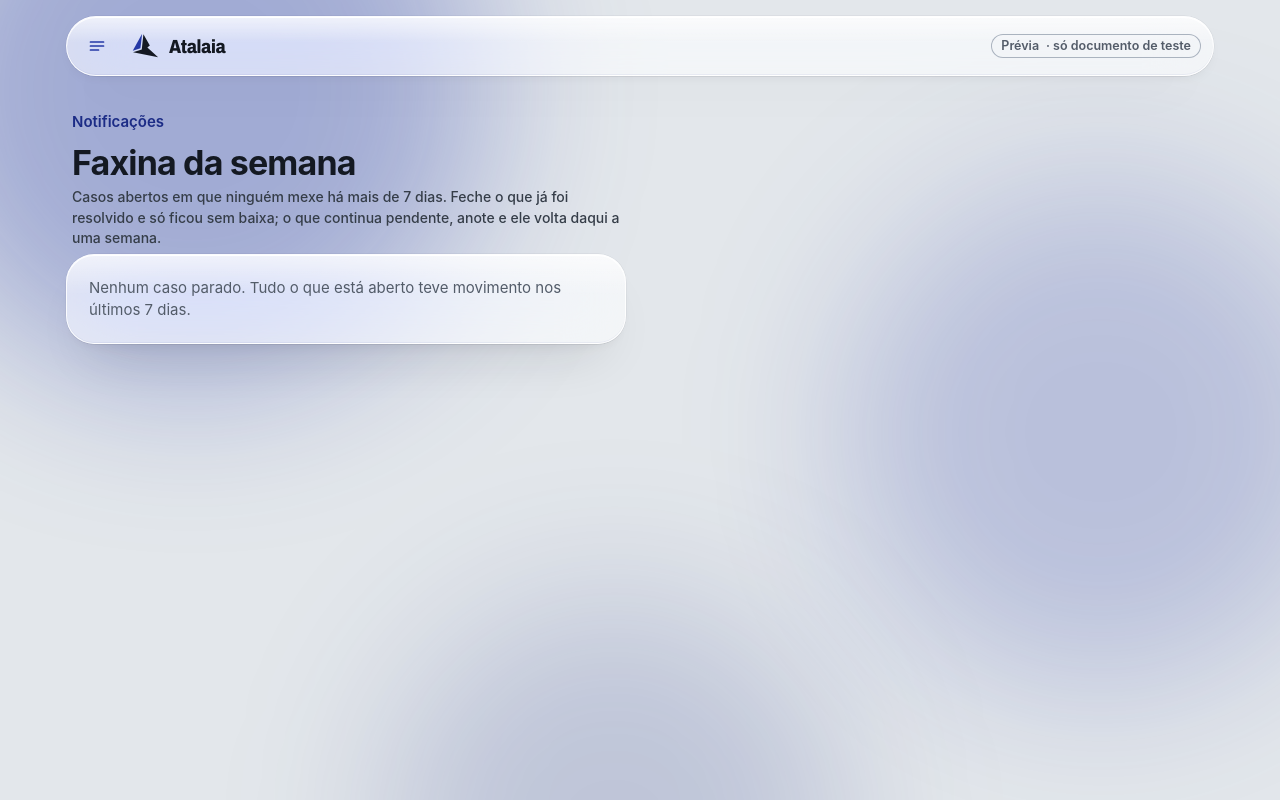
After one commit to namtech-agents/atalaia, a Spring Boot app: page /faxina in a window 1280 px wide. The commit adds this page. Run offline with Spring Boot 4, Linux system fonts and the light colour scheme; a user stored in the database is signed in; empty tables hold one stand-in row (values such as "Sample post"); some of the project's set-up classes (security, data sources, template engines, error pages and the like) are left out, and stand-ins take their place; database files in the repository are not loaded.

Commit message:
feat: faxina da semana com os casos parados há mais de 7 dias (#104)

```diff
--- /dev/null
+++ b/src/main/java/br/com/namtech/atalaia/faxina/FaxinaController.java
@@ -0,0 +1,87 @@
+package br.com.namtech.atalaia.faxina;
+
+import java.time.Clock;
+import java.time.Duration;
+import java.time.Instant;
+import java.time.LocalDate;
+import java.util.Comparator;
+import java.util.List;
+
+import org.springframework.http.HttpStatus;
+import org.springframework.security.core.annotation.AuthenticationPrincipal;
+import org.springframework.stereotype.Controller;
+import org.springframework.transaction.annotation.Transactional;
+import org.springframework.ui.Model;
+import org.springframework.web.bind.annotation.GetMapping;
+import org.springframework.web.bind.annotation.PathVariable;
+import org.springframework.web.bind.annotation.PostMapping;
+import org.springframework.web.bind.annotation.RequestParam;
+import org.springframework.web.server.ResponseStatusException;
+import org.springframework.web.servlet.mvc.support.RedirectAttributes;
+
+import br.com.namtech.atalaia.conta.UsuarioLogado;
+import br.com.namtech.atalaia.historico.Historico;
+import br.com.namtech.atalaia.notificacao.CasoParado;
+import br.com.namtech.atalaia.notificacao.Notificacao;
+import br.com.namtech.atalaia.notificacao.NotificacaoRepository;
+
+//Faxina de sexta (US32): uma vez por semana, o escritório revê os casos abertos em que ninguém mexe há mais de 7 dias.
+//Fecha o que só estava sem baixa e separa o que é urgente de verdade
+@Controller
+public class FaxinaController {
+
+    //Parado é o caso sem nenhum evento no histórico há mais que isto
+    static final Duration PARADO_HA = Duration.ofDays(7);
+
+    //O que cada botão grava no histórico. Gravar um evento é "mexer" no caso: ele sai da faxina por mais 7 dias
+    static final String SEGUE_ABERTO = "Na faxina: conferiu que o caso segue aberto";
+    static final String ADIOU = "Na faxina: adiou a revisão para a próxima semana";
+
+    private final NotificacaoRepository notificacoes;
+    private final Historico historico;
+    private final Clock relogio;
+
+    public FaxinaController(NotificacaoRepository notificacoes, Historico historico, Clock relogio) {
+        this.notificacoes = notificacoes;
+        this.historico = historico;
+        this.relogio = relogio;
+    }
+
+    @GetMapping("/faxina")
+    public String faxina(@AuthenticationPrincipal UsuarioLogado usuario, Model model) {
+        Instant agora = Instant.now(relogio);
+        //O vencido aparece primeiro: a data limite mais antiga vem em cima, e o vencido sempre tem data mais antiga
+        //que o que ainda corre. Sem prazo fica embaixo, o parado há mais tempo primeiro
+        List<CasoParado> parados = notificacoes.parados(usuario.escritorioId(), agora.minus(PARADO_HA)).stream()
+                .sorted(Comparator.comparing(CasoParado::dataLimite, Comparator.nullsLast(Comparator.naturalOrder()))
+                        .thenComparing(CasoParado::ultimoMovimento))
+                .toList();
+        model.addAttribute("parados", parados);
+        model.addAttribute("agora", agora);
+        model.addAttribute("hoje", LocalDate.now(relogio));
+        return "faxina";
+    }
+
+    //"Segue aberto" ou "adiar": grava no histórico. Resolver não passa por aqui: fechar pede desfecho e observação,
+    //e a tela leva para o cartão "Fechar o caso" da notificação
+    @PostMapping("/faxina/{id}")
+    @Transactional
+    public String anotar(@AuthenticationPrincipal UsuarioLogado usuario, @PathVariable Long id,
+            @RequestParam(defaultValue = "") String acao, RedirectAttributes recado) {
+        String texto = switch (acao) {
+            case "segue" -> SEGUE_ABERTO;
+            case "adiar" -> ADIOU;
+            //Só chega outro valor se alguém mexeu no formulário
+            default -> throw new ResponseStatusException(HttpStatus.BAD_REQUEST);
+        };
+        //Tranca a linha: dois cliques (ou duas pessoas) gravam em fila, e o caso fechado no meio tempo não ganha anotação
+        Notificacao caso = notificacoes.buscarParaAlterar(id, usuario.escritorioId())
+                .orElseThrow(() -> new ResponseStatusException(HttpStatus.NOT_FOUND));
+        if (!caso.isResolvida()) {
+            historico.registrar(caso, usuario.email(), texto);
+            recado.addFlashAttribute("anotado", "Anotado no histórico do caso de " + caso.getEmpresa().getNome() + ".");
+        }
+        //Redireciona: recarregar a tela não grava de novo
+        return "redirect:/faxina";
+    }
+}
--- /dev/null
+++ b/src/main/resources/templates/faxina.html
@@ -0,0 +1,50 @@
+<!doctype html>
+<html lang="pt-BR" xmlns:th="http://www.thymeleaf.org">
+<head th:replace="~{fragmentos :: cabeca('Faxina da semana')}"></head>
+<body>
+<div th:replace="~{fragmentos :: campo}"></div>
+<div class="pagina">
+  <header th:replace="~{fragmentos :: topo('faxina')}"></header>
+
+  <main id="conteudo">
+    <div class="titulo">
+      <a class="volta" th:href="@{/}">Notificações</a>
+      <h1>Faxina da semana</h1>
+      <p>Casos abertos em que ninguém mexe há mais de 7 dias. Feche o que já foi resolvido e só ficou sem baixa; o que continua pendente, anote e ele volta daqui a uma semana.</p>
+    </div>
+
+    <p class="recado" role="status" th:if="${anotado}" th:text="${anotado}"></p>
+
+    <section class="vidro vazio" th:if="${parados.isEmpty()}">
+      <p>Nenhum caso parado. Tudo o que está aberto teve movimento nos últimos 7 dias.</p>
+    </section>
+
+    <section class="grupo" th:unless="${parados.isEmpty()}" aria-labelledby="titulo-parados">
+      <h2 id="titulo-parados" th:text="${parados.size() == 1} ? '1 caso parado' : ${parados.size() + ' casos parados'}"></h2>
+      <ul class="vidro lista">
+        <li th:each="caso : ${parados}">
+          <div class="linha">
+            <strong th:text="${caso.empresa}"></strong>
+            <span class="etq" th:if="${caso.tipo != null}" th:text="${caso.tipo.nome}"></span>
+            <!-- Vencido em vermelho, com o texto dizendo a situação (quem não distingue a cor não perde a informação) -->
+            <span class="etq num atencao" th:if="${caso.vencido(hoje)}" th:text="'Venceu em ' + ${caso.dataLimitePorExtenso}"></span>
+            <span class="etq num" th:if="${caso.dataLimite != null and not caso.vencido(hoje)}" th:text="'Vence em ' + ${caso.dataLimitePorExtenso}"></span>
+            <span class="quando">Parado há <span class="num" th:text="${caso.diasParado(agora)}"></span> dias</span>
+            <!-- Resolvido leva ao cartão "Fechar o caso", que pede o desfecho e o que foi feito -->
+            <a class="botao" th:href="@{/notificacoes/{id}(id=${caso.id})} + '#titulo-resolver'"
+               th:attr="aria-label='Resolvido: fechar o caso de ' + ${caso.empresa}">Resolvido</a>
+            <!-- Os outros dois gravam no histórico (POST: um link poderia ser acionado por outro site) -->
+            <form method="post" th:action="@{/faxina/{id}(id=${caso.id})}">
+              <button class="botao" type="submit" name="acao" value="segue"
+                      th:attr="aria-label='Segue aberto: anotar no caso de ' + ${caso.empresa}">Segue aberto</button>
+              <button class="botao" type="submit" name="acao" value="adiar"
+                      th:attr="aria-label='Adiar uma semana o caso de ' + ${caso.empresa}">Adiar uma semana</button>
+            </form>
+          </div>
+        </li>
+      </ul>
+    </section>
+  </main>
+</div>
+</body>
+</html>
--- a/src/main/resources/templates/fragmentos.html
+++ b/src/main/resources/templates/fragmentos.html
@@ -54,6 +54,12 @@
               <a class="m-item" th:href="@{/}" th:attr="aria-current=${atual == 'notificacoes'} ? 'page'">
                 <span class="m-ic"><i><svg class="ic" viewBox="0 0 20 20" aria-hidden="true"><path d="M2.5 11.5 4.6 4.4A2 2 0 0 1 6.5 3h7a2 2 0 0 1 1.9 1.4l2.1 7.1"/><path d="M2.5 11.5h4.2l1 2h4.6l1-2h4.2V15a2 2 0 0 1-2 2h-11a2 2 0 0 1-2-2z"/></svg></i></span>
                 <span class="m-nome">Notificações</span>
+              </a>
+            </li>
+            <li>
+              <a class="m-item" th:href="@{/faxina}" th:attr="aria-current=${atual == 'faxina'} ? 'page'">
+                <span class="m-ic"><i><svg class="ic" viewBox="0 0 20 20" aria-hidden="true"><rect x="3" y="3.5" width="14" height="13.5" rx="2.5"/><path d="M3 7.5h14M7 2v3M13 2v3"/><path d="m7.2 12 2 2 3.8-3.8"/></svg></i></span>
+                <span class="m-nome">Faxina da semana</span>
               </a>
             </li>
             <li>
```
Also changed, not shown: docs/04-arquitetura/arquitetura.md (+5 -0 lines), src/main/java/br/com/namtech/atalaia/notificacao/CasoParado.java (added, +27 -0 lines), src/main/java/br/com/namtech/atalaia/notificacao/NotificacaoRepository.java (+13 -0 lines), README.md, 1 other file.
